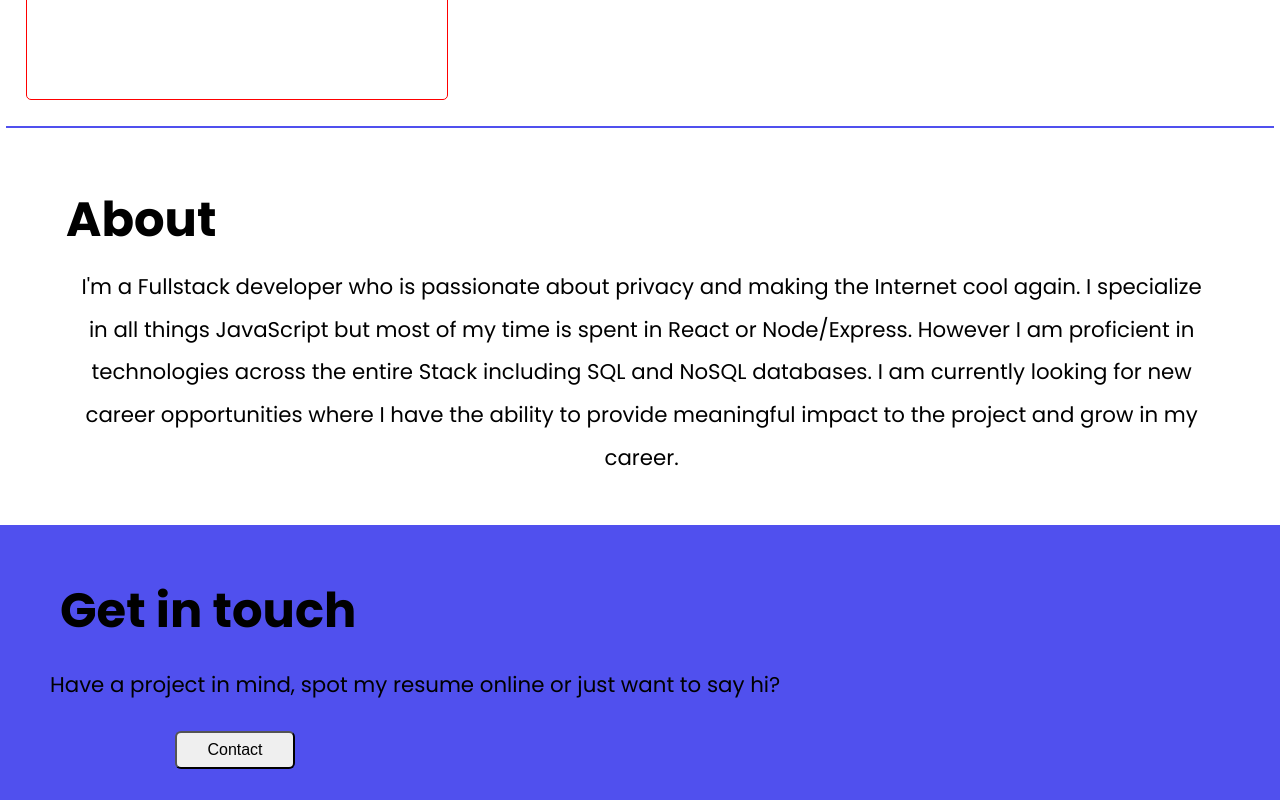
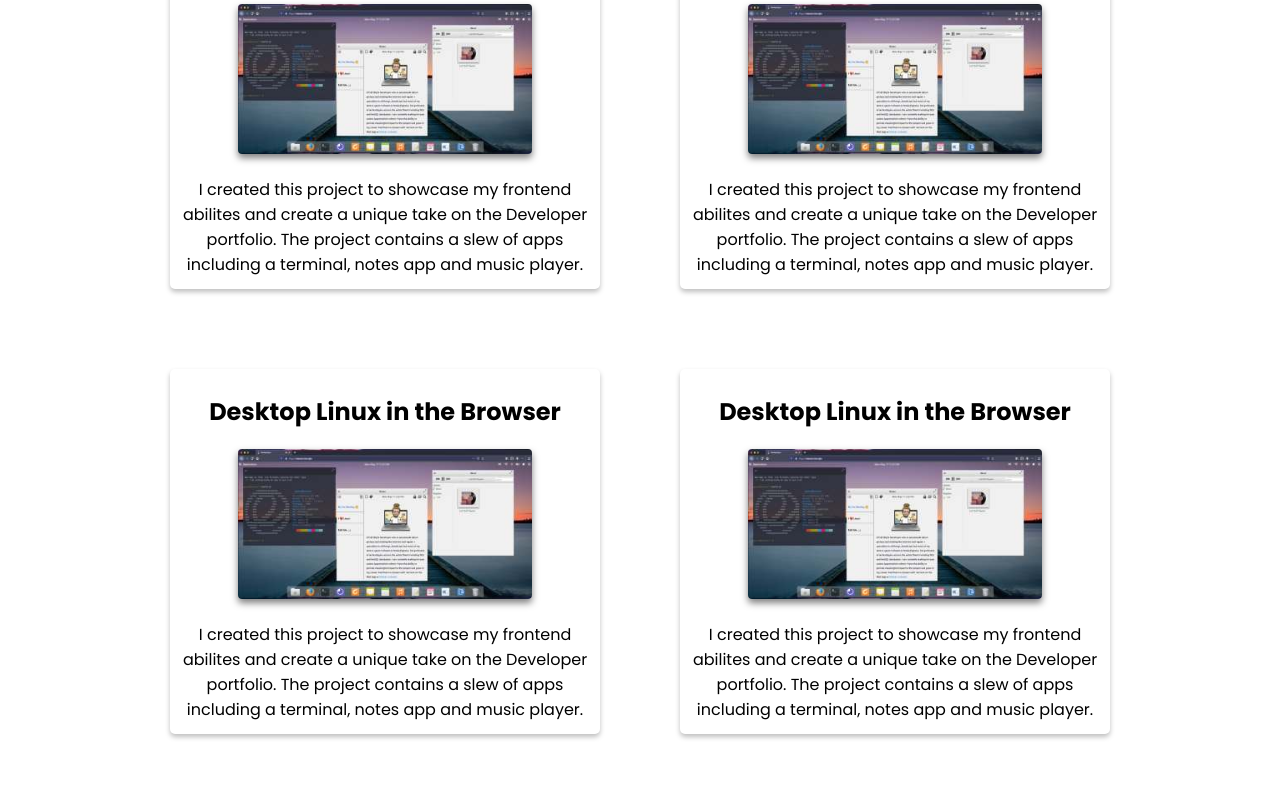
Before and after one commit to Wesley-Ryan/WesleyPortfolio, a React (Create React App) app: page / in a window 1280 px wide. Shown: the part 1140-1940 px from the top of the page. Built offline with nearby package versions, Linux system fonts and the light colour scheme.

Commit message:
Basic mvp struct

```diff
--- a/src/App.css
+++ b/src/App.css
@@ -21,6 +21,7 @@ h1 {
   display: flex;
   flex-direction: column;
   padding: 6px;
+  margin-top: 25px;
 }
 #bottom-border {
   border-bottom: 2px solid #5050ee;
@@ -65,6 +66,16 @@ h1 {
 }
 
 /* About Page  */
+.about-container {
+  display: flex;
+  flex-direction: column;
+  padding: 6px;
+  margin-top: 25px;
+  margin-bottom: -190px;
+  background-color: white;
+  height: 60vh;
+  clip-path: polygon(0 0, 100% 0, 100% 100%, 0 76%);
+}
 #about-text {
   font-size: 1.333rem;
   margin: 10px 0 0 65px;
@@ -73,6 +84,14 @@ h1 {
 }
 
 /* Project Page  */
+
+.projects-container {
+  padding: 6px;
+  margin: 25px;
+  display: flex;
+  flex-wrap: wrap;
+  justify-content: center;
+}
 
 /* Contact Page  */
 .contact-container {
@@ -155,11 +174,12 @@ button {
   position: inherit;
   left: 0;
   bottom: 0;
-  height: 100%;
+  height: 90%;
   width: 100%;
   display: flex;
   flex-direction: column;
-  margin-top: 40px;
+  margin-top: 80px;
+  padding-top: 90px;
 }
 
 #footer-text {
@@ -184,15 +204,19 @@ button {
 /* Card */
 
 .card {
-  border: 1px solid red;
   width: 420px;
-  height: 250px;
-  margin: 20px;
+  height: 355px;
+  padding: 5px;
+  margin: 40px 40px 40px 40px;
   border-radius: 5px;
+}
+
+.card img {
+  border-radius: 4px;
 }
 /* Shadow */
 #shadow {
-  box-shadow: 0 2px 5px rgba(0, 0, 0, 0.25);
+  box-shadow: 0 3px 5px rgba(0, 0, 0, 0.25);
 }
 #shadow-Lg {
   box-shadow: 0 4px 7px rgba(0, 0, 0, 0.5);
--- a/src/App.js
+++ b/src/App.js
@@ -17,13 +17,15 @@ function App() {
           top: 0,
           left: 0,
           background: `#5050ee`,
+          height: `118vh`,
+          clipPath: `polygon(0 0, 100% 0, 100% 85%, 0 100%)`,
         }}
         num={3}
       />
       <Welcome />
       <Projects />
       <div id="bottom-border"></div>
-      <About />
+      <Contact />
       <Footer />
     </div>
   );
--- a/src/components/Card.js
+++ b/src/components/Card.js
@@ -1,8 +1,8 @@
 const Card = (props) => {
   return (
-    <div className="card">
+    <div className="card" id="shadow">
       <h2>{props.title}</h2>
-      <img src="" alt="project_image" />
+      <img src={props.img} alt="project_image" height="150px" id="shadow-Lg" />
       <p>{props.desc}</p>
     </div>
   );
--- a/src/pages/About.js
+++ b/src/pages/About.js
@@ -1,6 +1,6 @@
 const About = () => {
   return (
-    <div className="container">
+    <div className="about-container">
       <div id="contact-info">
         <h2 id="title">About</h2>
 
--- a/src/pages/Projects.js
+++ b/src/pages/Projects.js
@@ -1,10 +1,39 @@
 import Card from "../components/Card";
-
+import Linux from "../assets/linux.jpg";
 const Projects = () => {
   return (
     <div className="container ">
       <h2 id="title">Projects</h2>
-      <Card title={"Project 1"} desc={"Something about project"} />
+      <section className="projects-container">
+        <Card
+          title={"Desktop Linux in the Browser"}
+          desc={
+            "I created this project to showcase my frontend abilites and create a unique take on the Developer portfolio. The project contains a slew of apps including a terminal, notes app and music player."
+          }
+          img={Linux}
+        />
+        <Card
+          title={"Desktop Linux in the Browser"}
+          desc={
+            "I created this project to showcase my frontend abilites and create a unique take on the Developer portfolio. The project contains a slew of apps including a terminal, notes app and music player."
+          }
+          img={Linux}
+        />
+        <Card
+          title={"Desktop Linux in the Browser"}
+          desc={
+            "I created this project to showcase my frontend abilites and create a unique take on the Developer portfolio. The project contains a slew of apps including a terminal, notes app and music player."
+          }
+          img={Linux}
+        />
+        <Card
+          title={"Desktop Linux in the Browser"}
+          desc={
+            "I created this project to showcase my frontend abilites and create a unique take on the Developer portfolio. The project contains a slew of apps including a terminal, notes app and music player."
+          }
+          img={Linux}
+        />
+      </section>
     </div>
   );
 };
```
Also changed, not shown: src/assets/linux.jpg (added).
